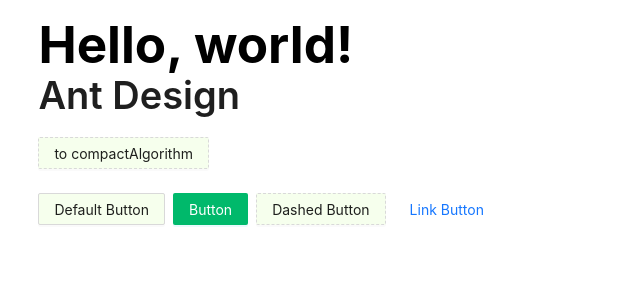
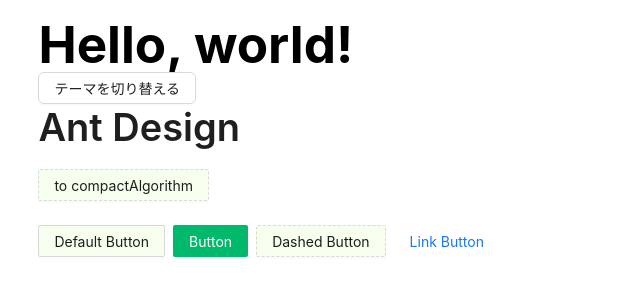
Before and after one commit to BoxPistols/Ant-Vite, a React (Vite) app: page / in a window 1280 px wide. Shown: the top 300 px of the page, without its empty margins (0-640 px from the left). Built offline with nearby package versions, Linux system fonts and the light colour scheme.

Commit message:
Translate README.md and add ToggleThemeDemo component

```diff
--- /dev/null
+++ b/src/ToggleThemeDemo.tsx
@@ -0,0 +1,22 @@
+import { ConfigProvider, Button, theme } from 'antd'
+import { useState } from 'react'
+
+const ToggleThemeDemo = () => {
+  const [darkMode, setDarkMode] = useState(false)
+
+  const switchTheme = () => {
+    setDarkMode(!darkMode)
+  }
+
+  return (
+    <ConfigProvider
+      theme={{
+        algorithm: darkMode ? theme.darkAlgorithm : theme.defaultAlgorithm
+      }}
+    >
+      <Button onClick={switchTheme}>テーマを切り替える</Button>
+    </ConfigProvider>
+  )
+}
+
+export default ToggleThemeDemo
--- a/src/main.tsx
+++ b/src/main.tsx
@@ -3,11 +3,13 @@ import ReactDOM from 'react-dom/client'
 import ToggleTheme from './ToggleTheme.tsx'
 import './index.css'
 import App from './App.tsx'
+import ToggleThemeDemo from './ToggleThemeDemo.tsx'
 
 // eslint-disable-next-line @typescript-eslint/no-non-null-assertion
 ReactDOM.createRoot(document.getElementById('root')!).render(
   <React.StrictMode>
     <App />
+    <ToggleThemeDemo />
     <ToggleTheme />
   </React.StrictMode>
 )
```
Also changed, not shown: src/ToggleTheme.tsx (+17 -6 lines), 1 other file (tests, documents, lock files or other folders).
